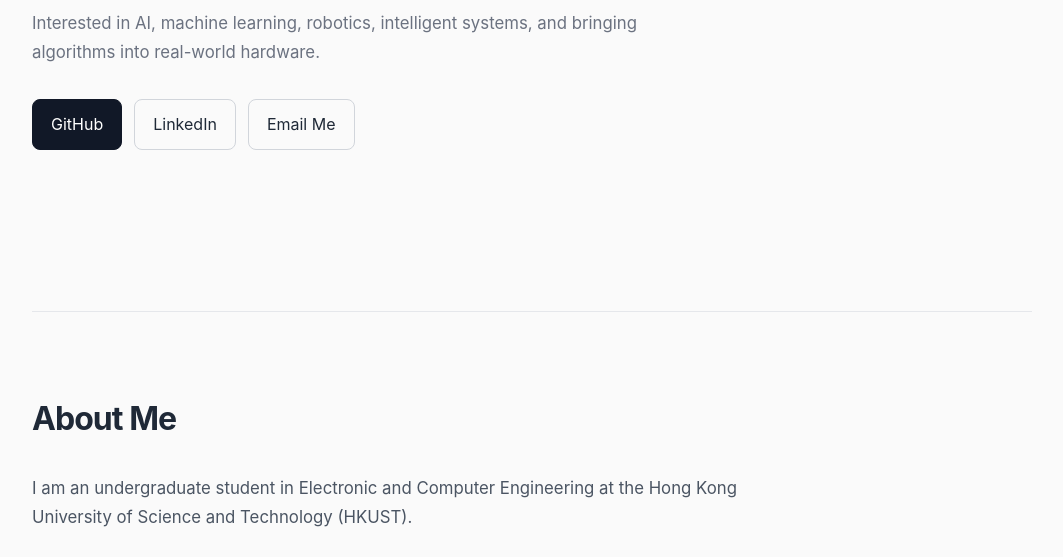
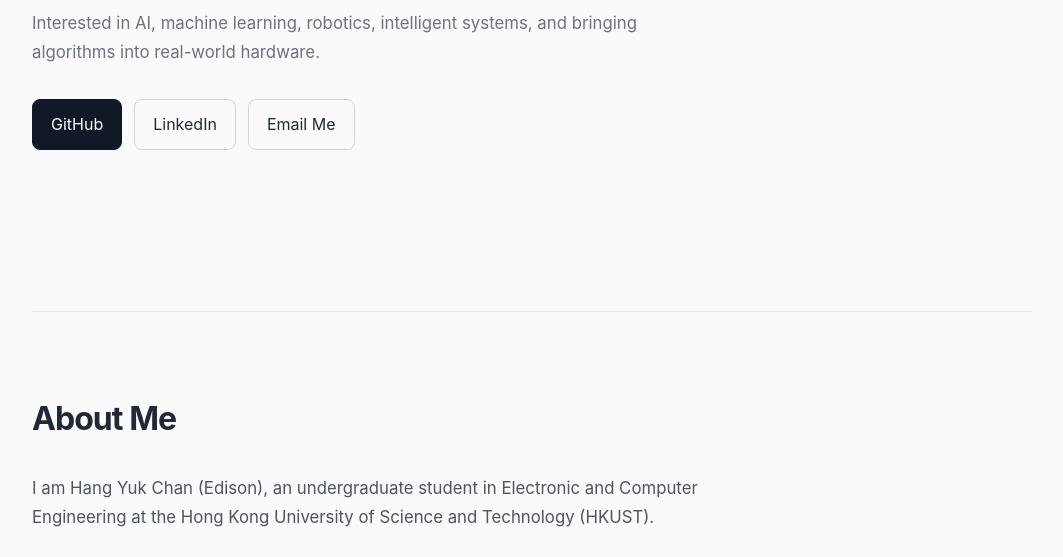
Before and after one commit to edisonhychan/edisonhychan.github.io, a plain HTML site: page index.html in a window 1280 px wide. Shown: the part 378-935 px from the top of the page, without its empty margins (108-1171 px from the left). Drawn offline with Linux system fonts and the light colour scheme.

Commit message:
Update full name in About section

```diff
--- a/index.html
+++ b/index.html
@@ -350,8 +350,8 @@
       <div class="about">
 
         <p>
-          I am an undergraduate student in Electronic and
-          Computer Engineering at the Hong Kong University of
+          I am Hang Yuk Chan (Edison), an undergraduate student in
+          Electronic and Computer Engineering at the Hong Kong University of
           Science and Technology (HKUST).
         </p>
 
```
